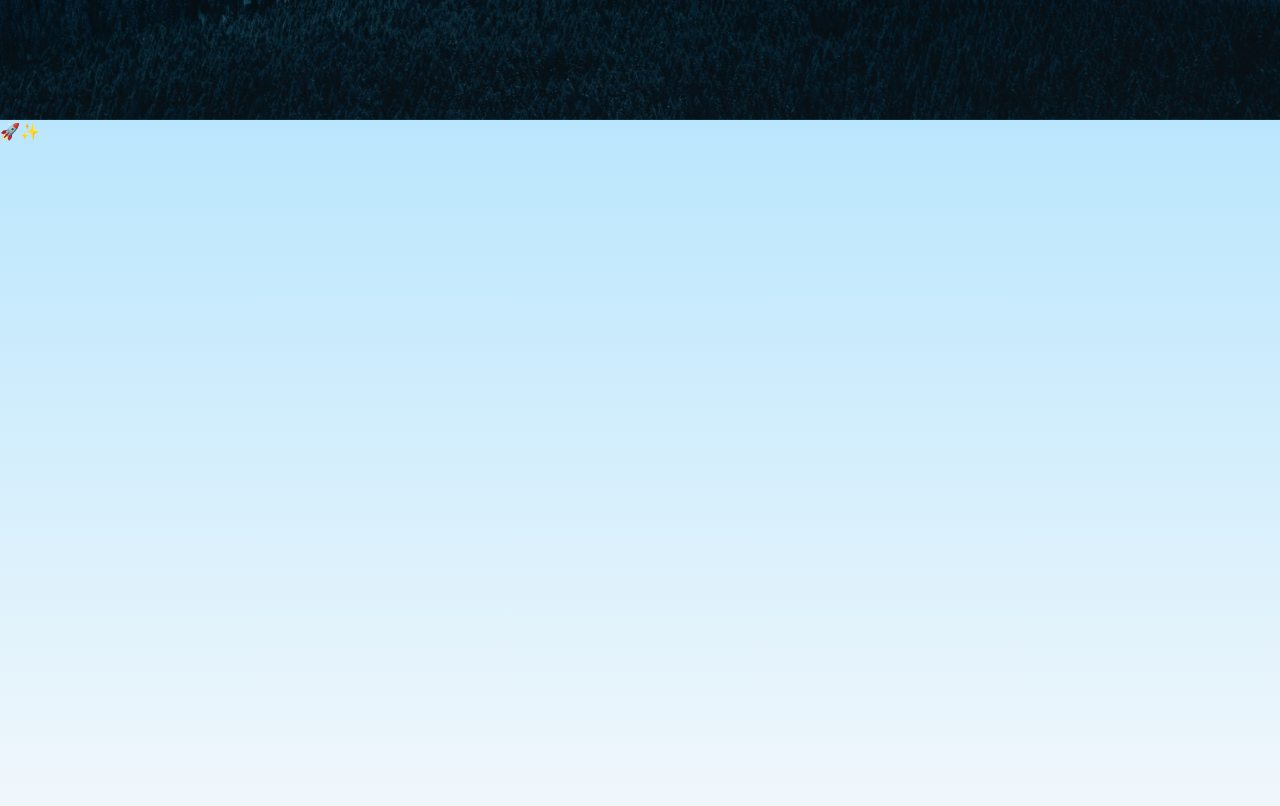
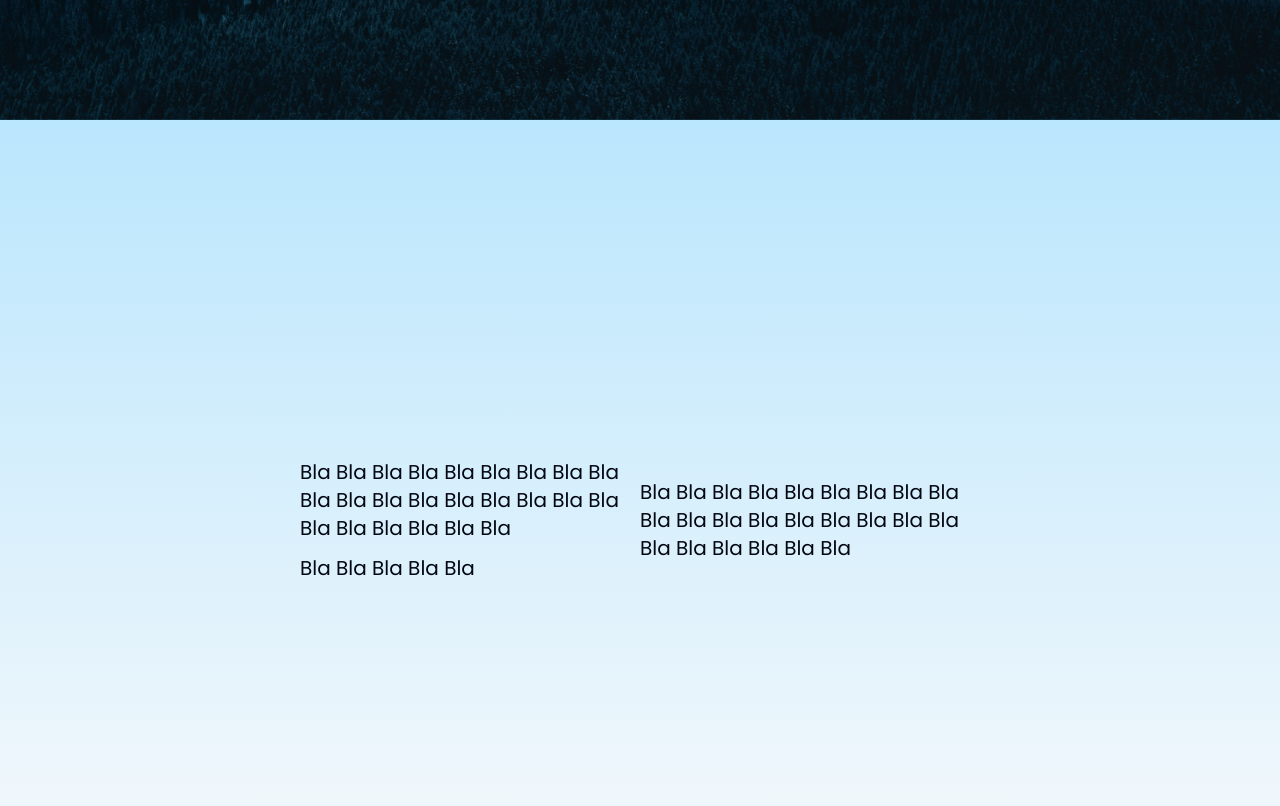
Before and after one commit to mharoon2595/myPortfolio, a Next.js app: page / in a window 1280 px wide. Shown: the part 1880-2686 px from the top of the page. Built offline with nearby package versions, Linux system fonts and the light colour scheme.

Commit message:
about updates

```diff
--- a/components/About.jsx
+++ b/components/About.jsx
@@ -2,37 +2,19 @@
 import { useActiveContext } from "@/context/sectionSelectionContext";
 import useContentInView from "@/hooks/useContentInView";
 import React, { useEffect } from "react";
-import { motion } from "framer-motion";
+import { easeIn, motion, useAnimation } from "framer-motion";
 
 const About = () => {
-  const { ref } = useContentInView("About");
+  const { ref, inView } = useContentInView("About");
+  const startAnimation = useAnimation();
+  const sildeControls = useAnimation();
 
-  const boxVariants = {
-    out: {
-      y: 600,
-    },
-    in: {
-      y: 0,
-      transition: {
-        duration: 0.6,
-        // The first child will appear AFTER the parrent has appeared on the screen
-        delayChildren: 1.2,
-        // The next sibling will appear 0.5s after the previous one
-        staggerChildren: 0.5,
-      },
-    },
-  };
-
-  const iconVariants = {
-    out: {
-      x: -600,
-      opacity: 0,
-    },
-    in: {
-      x: 600,
-      opacity: 1,
-    },
-  };
+  useEffect(() => {
+    if (inView) {
+      startAnimation.start("visible");
+      sildeControls.start("visible");
+    }
+  }, [inView]);
 
   return (
     <div
@@ -40,22 +22,78 @@ const About = () => {
       id="About"
       ref={ref}
     >
-      <motion.div variants={boxVariants} initial="out" animate="in">
-        <motion.span
-          role="img"
-          aria-labelledby="magic wand"
-          variants={iconVariants}
-        >
-          🚀
-        </motion.span>
-        <motion.span
-          role="img"
-          aria-labelledby="sparkles"
-          variants={iconVariants}
-        >
-          ✨
-        </motion.span>
-      </motion.div>
+      <div className="flex h-full justify-between items-center align-middle px-[300px]">
+        <div className="flex flex-col gap-3 max-w-[400px]">
+          <motion.div
+            className="relative w-fit text-xl overflow-hidden"
+            variants={{
+              hidden: { opacity: 0, x: -100 },
+              visible: { opacity: 1, x: 0 },
+            }}
+            transition={{
+              duration: 0.5,
+            }}
+            initial="hidden"
+            animate={startAnimation}
+          >
+            <motion.div
+              variants={{
+                hidden: { left: 0 },
+                visible: { left: "100%" },
+              }}
+              initial="hidden"
+              animate={sildeControls}
+              transition={{ duaration: 0.5, ease: "easeIn", delay: 0.5 }}
+              style={{
+                position: "absolute",
+                top: 4,
+                bottom: 4,
+                left: 0,
+                right: 0,
+                background: "black",
+              }}
+            ></motion.div>
+            Bla Bla Bla Bla Bla Bla Bla Bla Bla Bla Bla Bla Bla Bla Bla Bla Bla
+            Bla Bla Bla Bla Bla Bla Bla
+          </motion.div>
+          <motion.div
+            className="relative w-fit text-xl overflow-hidden"
+            variants={{
+              hidden: { opacity: 0, x: -100 },
+              visible: { opacity: 1, x: 0 },
+            }}
+            transition={{
+              duration: 0.5,
+            }}
+            initial="hidden"
+            animate={startAnimation}
+          >
+            <motion.div
+              variants={{
+                hidden: { left: 0 },
+                visible: { left: "100%" },
+              }}
+              initial="hidden"
+              animate={sildeControls}
+              transition={{ duaration: 0.5, ease: "easeIn", delay: 0.5 }}
+              style={{
+                position: "absolute",
+                top: 4,
+                bottom: 4,
+                left: 0,
+                right: 0,
+                background: "black",
+              }}
+            ></motion.div>
+            Bla Bla Bla Bla Bla
+          </motion.div>
+        </div>
+
+        <div className="max-w-[400px] text-xl">
+          Bla Bla Bla Bla Bla Bla Bla Bla Bla Bla Bla Bla Bla Bla Bla Bla Bla
+          Bla Bla Bla Bla Bla Bla Bla
+        </div>
+      </div>
     </div>
   );
 };
--- a/components/ResponsiveIntro.jsx
+++ b/components/ResponsiveIntro.jsx
@@ -50,7 +50,7 @@ const ResponsiveIntro = ({ isMobile }) => {
 
     const id5 = setTimeout(() => {
       setIntroAnimation5(true);
-    }, 6800);
+    }, 7000);
 
     return () => {
       clearTimeout(id1);
@@ -99,7 +99,7 @@ const ResponsiveIntro = ({ isMobile }) => {
   const variants1 = {
     done: {
       rotate: [0, 90, 90],
-      width: ["inherit", "inherit", "600px"],
+      width: ["inherit", "inherit", "550px"],
       height: ["4px", "4px", "80vw"],
       backgroundColor: ["null", "null", "transparent"],
       borderWidth: ["null", "null", "2px"],
@@ -115,30 +115,6 @@ const ResponsiveIntro = ({ isMobile }) => {
       },
     },
   };
-
-  // const boxVariants = {
-  //   out: {
-  //     opacity: 0,
-  //   },
-  //   in: {
-  //     opacity: 1,
-  //     transition: {
-  //       delay: 4,
-  //       duration: 1,
-  //       delayChildren: 1.2,
-  //       staggerChildren: 1,
-  //     },
-  //   },
-  // };
-
-  // const iconVariants = {
-  //   out: {
-  //     x: -600,
-  //   },
-  //   in: {
-  //     x: 0,
-  //   },
-  // };
 
   const boxVariants = {
     out: {
@@ -168,10 +144,11 @@ const ResponsiveIntro = ({ isMobile }) => {
 
     scrollIcon: {
       opacity: 0,
-      y: -10,
+      y: 10,
       transition: {
         duration: 2,
         repeat: Infinity,
+        ease: "easeInOut",
       },
     },
   };
@@ -207,7 +184,7 @@ const ResponsiveIntro = ({ isMobile }) => {
             ref={ref}
           >
             <motion.div
-              className="flex flex-col gap-5 pt-5"
+              className="flex flex-col gap-2 pt-5"
               initial="out"
               animate="in"
               variants={boxVariants}
@@ -331,7 +308,7 @@ const ResponsiveIntro = ({ isMobile }) => {
                 </motion.span>
               )}
               <motion.div variants={iconVariants}>
-                {introAnimation3 && (
+                {introAnimation4 && (
                   <Typewriter
                     text="I am a full-stack web developer."
                     delay={100}
```
